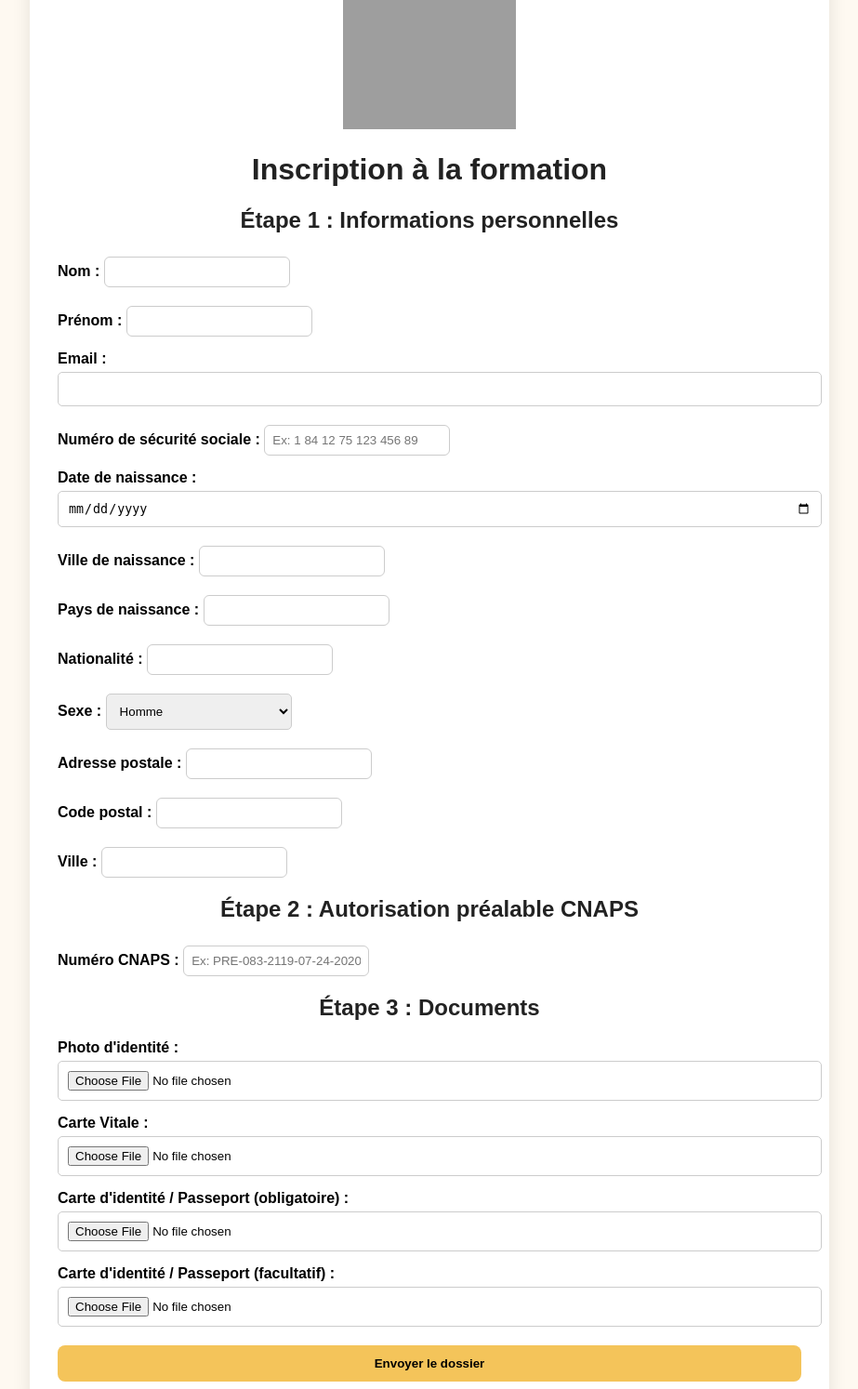
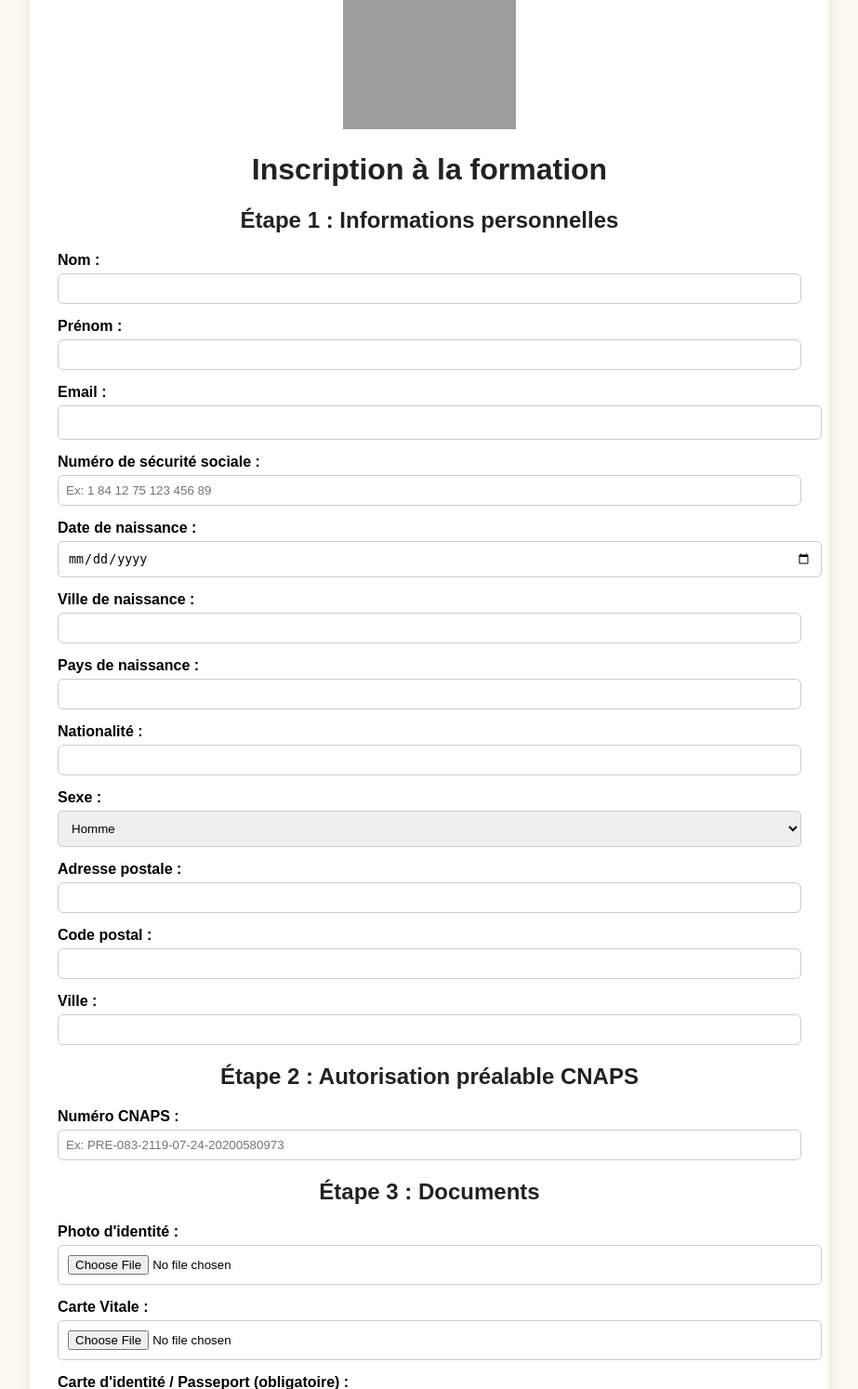
Before and after one commit to integraleacademy/inscriptions, a Flask app: page / in a window 1280 px wide. Shown: the part 71-1565 px from the top of the page at 93% size, without its empty margins (178-1101 px from the left). Run offline with Flask 3, Linux system fonts and the light colour scheme; parts of the project's set-up code (start-up, migrations or seed data) failed here and were passed over; grey boxes are pictures that could not be loaded.

Commit message:
Update style.css

```diff
--- a/static/css/style.css
+++ b/static/css/style.css
@@ -35,7 +35,6 @@ tr:nth-child(even) {
 input[type="text"], select {
   padding: 8px;
   width: 100%;
-  max-width: 200px;
   border: 1px solid #ccc;
   border-radius: 6px;
   box-sizing: border-box;
```
